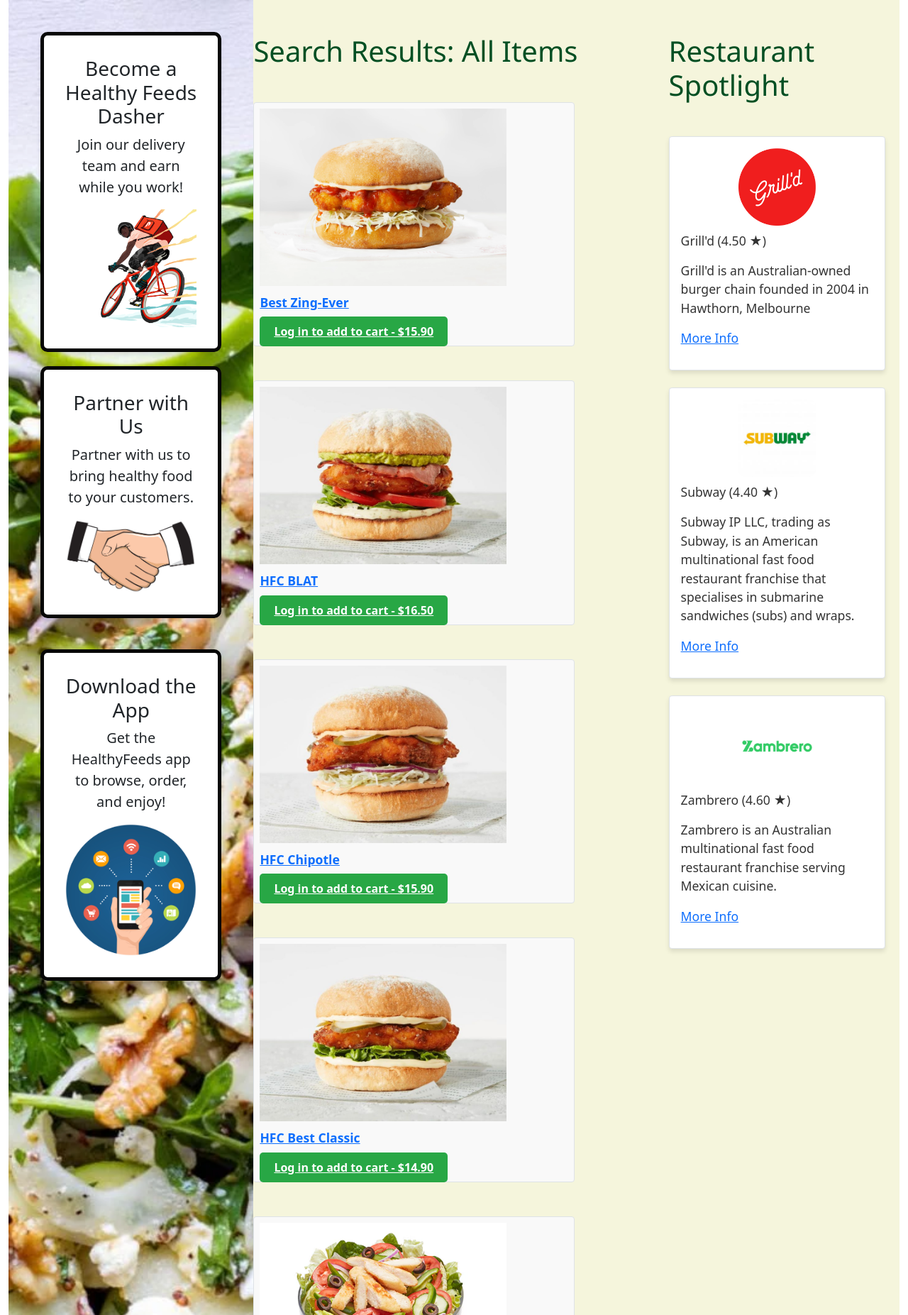
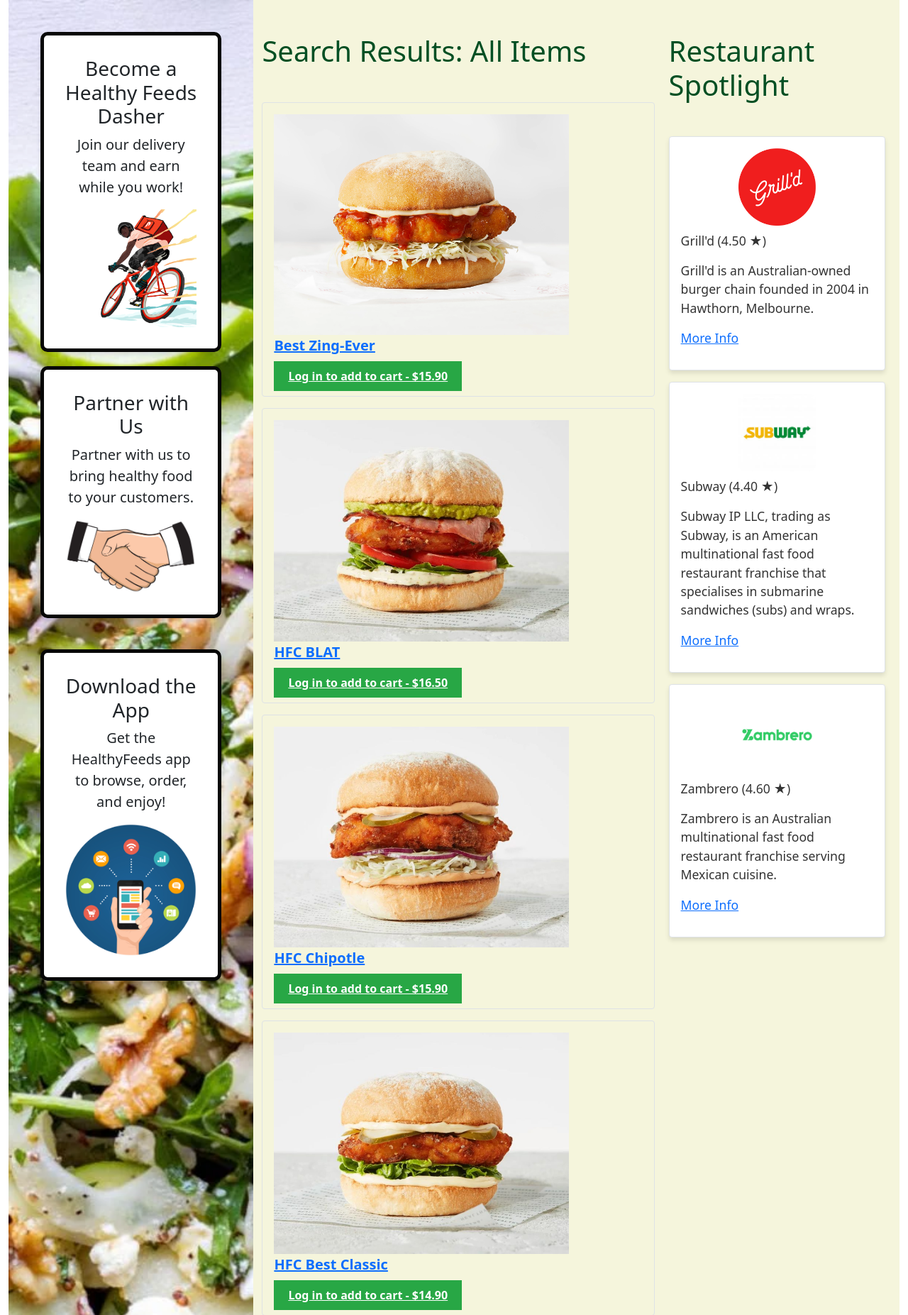
Before and after one commit to JTC191/food-delivery-app, a Flask app: page / in a window 1280 px wide. Shown: the part 124-1977 px from the top of the page at 71% size. Run offline with Flask 3, Linux system fonts and the light colour scheme; data comes from the database, SQL or seed files in the repository; some libraries are stand-ins or nearby versions.

Commit message:
Continued to work on front-end visuals

```diff
--- a/project/Assignment2.SQL
+++ b/project/Assignment2.SQL
@@ -107,7 +107,7 @@
 
 -- Restaurants
 INSERT INTO Restaurant VALUES
-('R0001', 'Grill''d', 4.5, 'Grill''d is an Australian-owned burger chain founded in 2004 in Hawthorn, Melbourne', 'Grill''d_Logo.png'),
+('R0001', 'Grill''d', 4.5, 'Grill''d is an Australian-owned burger chain founded in 2004 in Hawthorn, Melbourne.', 'Grill''d_Logo.png'),
 ('R0002', 'Subway', 4.4, 'Subway IP LLC, trading as Subway, is an American multinational fast food restaurant franchise that specialises in submarine sandwiches (subs) and wraps.', 'Subway_Logo.jpg'),
 ('R0003', 'Zambrero', 4.6, 'Zambrero is an Australian multinational fast food restaurant franchise serving Mexican cuisine.', 'Zambrero_Logo.png');
 
--- a/project/__init__.py
+++ b/project/__init__.py
@@ -13,7 +13,7 @@
     app.secret_key = 'BetterSecretNeeded123'
     # MySQL configurations
     app.config['MYSQL_USER'] = 'root'
-    app.config['MYSQL_PASSWORD'] = 'REMOVED'
+    app.config['MYSQL_PASSWORD'] = 'root'
     app.config['MYSQL_DB'] = 'Assignment2'
     app.config['MYSQL_HOST'] = 'localhost'
     app.config['MYSQL_CURSORCLASS'] = 'DictCursor'
--- a/project/static/css/style.css
+++ b/project/static/css/style.css
@@ -17,16 +17,16 @@
     padding: 30px;
     text-align: center;
     border: 5px solid #070707;
-    border-radius: 10px;        /* Rounded corners */
+    border-radius: 10px;
     box-shadow: 0 4px 6px rgba(0, 0, 0, 0.1); /* Adds subtle shadow for depth */
 }
-
 
 /* Styling for the home page (Second Column) */
 .showcase-column {
     background-color: white;
-    flex: 0 0 45%;            /* Middle section takes 45% of available width */
+    flex: 0 0 45%;
     overflow-y: auto;
+    padding-left: 0.75rem;
 }
 
 .showcase-heading {
@@ -35,57 +35,35 @@
     color: #024f23;
     margin-top: 3rem;
     margin-bottom: 3rem;
-    font-family: 'Segoe UI', 'Tahoma', 'Geneva', 'Verdana', 'sans-serif';
 }
-
-.dish-card {
-    background-color: #f9f9f9;
-    width: 80%;
-}
-
 
 .dish-card img {
     width: 80%;
-    max-height: 250px;
     object-fit: fill;
-    margin-bottom: 10px;
 }
 
 .dish-card p {
-    font-size: 1.1rem;
-    font-weight: 500;
+    font-size: 1.25rem;
+    font-weight: bold;
     color: #333;
-    text-align: center;
-    font-weight: bold;
 }
 
 /* Styling for the home page (Third Column) */
+.restaurant-column {
+    flex: 0 0 27.5%;
+    overflow-y: auto;
+}
+
 .restaurant-spotlight {
     flex: 0 0 27.5%;
-    padding: 20px;
+    padding-left: 20px;
     background-color: #ffffff;
     border-left: 1px solid #ddd;
     color: black;
     overflow-y: auto;
 }
 
-.restaurant-column {
-    flex: 0 0 27.5%;
-    overflow-y: auto;
-}
-
-/* General styling */
-body { /* Ensures child elements stack vertically by default */
-    display: flex;
-    flex-direction: column;
-}
-
-html, body {
-    height: 100%;  /* Ensures the body and html take up the full height of the viewport */
-    margin: 0;
-}
-
-/* Visual settings for the logo, slogan, and header */
+/* Styling for base.html */
 .theme-highlight h1 {
     font-size: 4rem;
     font-weight: bold;
--- a/project/templates/index.html
+++ b/project/templates/index.html
@@ -34,7 +34,7 @@
 
       {% for food in foods %}
         {% set food_img = (food.foodImage | replace('static/', '') | replace('img/', '')) %}
-        <div class="dish-card mb-5 p-2 border rounded">
+        <div class="dish-card mb-3 p-3 border rounded">
           <img
             src="{{ url_for('static', filename='img/' ~ food_img) }}"
             alt="{{ food.foodName }}"
@@ -59,15 +59,16 @@
                     </select>
                   </div>
                   <button type="submit"
-                          style="margin-top: 10px; padding: 10px 20px; background-color: #28A745; color: white; font-size: 16px; border: none; border-radius: 5px; cursor: pointer;">
+                          style="margin-top: 20px; padding: 10px 10px; background-color: #28A745; color: white; font-size: 16px; cursor: pointer;">
                     <strong style="color: white;">Add to cart - ${{ food.foodPrice }}</strong>
                   </button>
                 </form>
               </div>
             </div>
+
           {% else %}
             <a href="/"
-               style="margin-top: 10px; padding: 10px 20px; background-color: #28A745; color: white; font-size: 16px; border: none; border-radius: 5px; cursor: pointer;">
+               style="margin-top: 10px; padding: 10px 20px; background-color: #28A745; color: white; font-size: 16px; cursor: pointer;">
               <strong style="color: white;">Log in to add to cart - ${{ food.foodPrice }}</strong>
             </a>
           {% endif %}
@@ -75,13 +76,13 @@
       {% endfor %}
     </div>
 
-    <!-- Column 3 = 25% of page width -->
+    <!-- Column 3 = 27.5% of page width -->
     <div class="restaurant-column" style="background-color: #f5f5dc; overflow-y: auto; padding: 0 20px;">
       <h3 class="showcase-heading display-6" style="font-weight: 500;">Restaurant Spotlight</h3>
 
       {% for restaurant in restaurants %}
         {% set r_img = (restaurant.restaurantImage | replace('static/', '') | replace('img/', '')) %}
-        <div class="restaurant-card mb-4 p-3 border rounded">
+        <div class="restaurant-card mb-3 p-3 border rounded">
           <img
             src="{{ url_for('static', filename='img/' ~ r_img) }}"
             alt="{{ restaurant.restaurantName }} Logo"
@@ -101,8 +102,6 @@
         </div>
       {% endfor %}
     </div>
-
   </main>
 </div>
-
 {% endblock %}
```
Also changed, not shown: other parts of project/static/css/style.css (+14 -19 lines).
